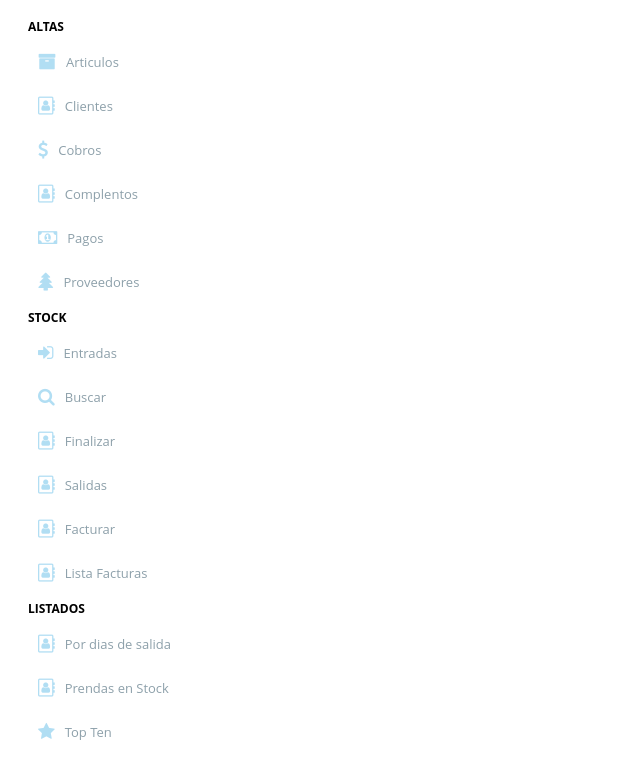
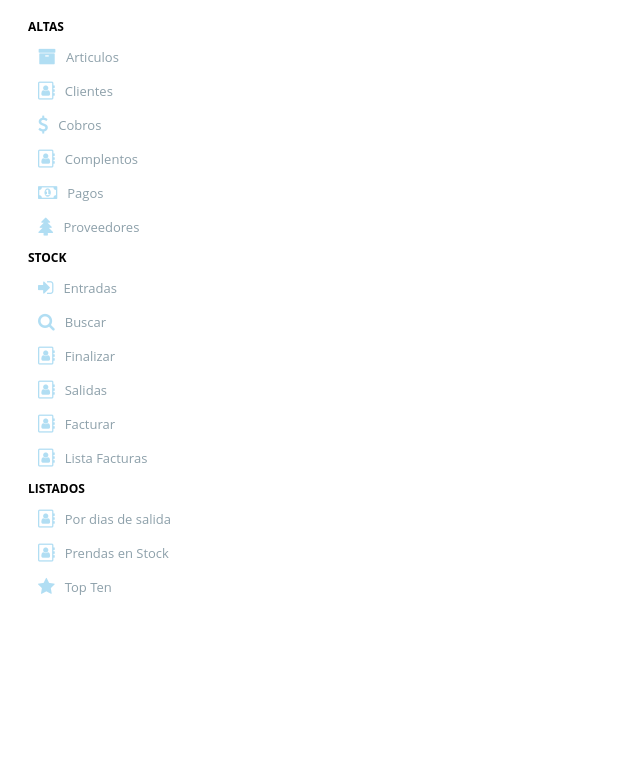
Before and after one commit to eibol87/Augusta, a React (Create React App) app: page / in a window 1280 px wide. Shown: the top 778 px of the page, without its empty margins (0-640 px from the left). Built offline with nearby package versions, Linux system fonts and the light colour scheme.

Commit message:
componente menu creado

```diff
--- a/src/components/menu/Menu.css
+++ b/src/components/menu/Menu.css
@@ -17,7 +17,7 @@
 .Menu--lu > li {
 	padding:5px 0px 5px 0px;
 }
-.Menu--lu > li > a{
+.Menu--lu  li  a{
 	padding: 0 10px 0 0;
     font-size: 13px;
     color: #8da0aa;
@@ -26,7 +26,7 @@
     text-decoration: none;
     height: 34px;
 }
-.Menu--lu > li > a:hover{
+.Menu--lu  li  a:hover{
 	border: transparent solid 1px;
     border-radius: 3px;
     border-color: #d1d9dd;
--- a/src/components/menu/Menu.js
+++ b/src/components/menu/Menu.js
@@ -1,106 +1,30 @@
-import React from 'react';
+import React, { Component } from 'react';
 import './Menu.css'
 import data from '../../api/menu.json'
-//specify the base color/background of the parent container if needed
-data.forEach(dato => console.log(dato))
-const Menu = () => (
+
+class Menu extends Component {
+	render(){
+		return(
 		<div className="Menu">
 	        <ul className="Menu--lu">
-            <li className="Menu--li--header"><span>ALTAS</span></li>
+				{data.map((menu,i) => {
+					return (
+						<div>
+							<li key={i} className="Menu--li--header"><span>{menu.category}</span></li>
+							{menu.items.map((items,i) =>
 								<li>
 					            	<a href="/">
-            		<i className="fa fa-archive Menu--glyph-icon" aria-hidden="true"></i>
-            		<span>Articulos</span>
+					            		<i className={`${items.icon} Menu--glyph-icon`} aria-hidden="true"></i>
+					            		<span>{items.title}</span>
 					            	</a>
 					           	</li>
-            <li>
-            	<a href="/">
-            		<i className="fa fa-address-book-o Menu--glyph-icon" aria-hidden="true"></i>
-            		<span>Clientes</span>
-            	</a>
-           	</li>
-           	<li>
-            	<a href="/">
-            		<i className="fa fa-usd Menu--glyph-icon" aria-hidden="true"></i>
-            		<span>Cobros</span>
-            	</a>
-           	</li>
-           	<li>
-            	<a href="/">
-            		<i className="fa fa-address-book-o Menu--glyph-icon" aria-hidden="true"></i>
-            		<span>Complentos</span>
-            	</a>
-           	</li>
-           	<li>
-            	<a href="/">
-            		<i className="fa fa-money Menu--glyph-icon" aria-hidden="true"></i>
-            		<span>Pagos</span>
-            	</a>
-           	</li>
-           	<li>
-            	<a href="/">
-            		<i className="fa fa-tree Menu--glyph-icon" aria-hidden="true"></i>
-            		<span>Proveedores</span>
-            	</a>
-           	</li>
-           	<li className="Menu--li--header"><span>Stock</span></li>
-            <li>
-            	<a href="/">
-            		<i className="fa fa-sign-in Menu--glyph-icon" aria-hidden="true"></i>
-            		<span>Entradas</span>
-            	</a>
-           	</li>
-           	<li>
-            	<a href="/">
-            		<i className="fa fa-search Menu--glyph-icon" aria-hidden="true"></i>
-            		<span>Buscar</span>
-            	</a>
-           	</li>
-           	<li>
-            	<a href="/">
-            		<i className="fa fa-address-book-o Menu--glyph-icon" aria-hidden="true"></i>
-            		<span>Finalizar</span>
-            	</a>
-           	</li>
-           	<li>
-            	<a href="/">
-            		<i className="fa fa-address-book-o Menu--glyph-icon" aria-hidden="true"></i>
-            		<span>Salidas</span>
-            	</a>
-           	</li>
-           	<li>
-            	<a href="/">
-            		<i className="fa fa-address-book-o Menu--glyph-icon" aria-hidden="true"></i>
-            		<span>Facturar</span>
-            	</a>
-           	</li>
-           	<li>
-            	<a href="/">
-            		<i className="fa fa-address-book-o Menu--glyph-icon" aria-hidden="true"></i>
-            		<span>Lista Facturas</span>
-            	</a>
-           	</li>
-           	<li className="Menu--li--header"><span>Listados</span></li>
-           	<li>
-            	<a href="/">
-            		<i className="fa fa-address-book-o Menu--glyph-icon" aria-hidden="true"></i>
-            		<span>Por dias de salida</span>
-            	</a>
-           	</li>
-           	<li>
-            	<a href="/">
-            		<i className="fa fa-address-book-o Menu--glyph-icon" aria-hidden="true"></i>
-            		<span>Prendas en Stock</span>
-            	</a>
-           	</li>
-           	<li>
-            	<a href="/">
-            		<i className="fa fa-star Menu--glyph-icon" aria-hidden="true"></i>
-            		<span>Top Ten</span>
-            	</a>
-           	</li>
+							)}
+						</div>
+					)
+				})}
 	        </ul>
 	    </div>
-)
+	)}
+}
 
 export default Menu
```
Lines whose indentation alone changed are shown as unchanged.
